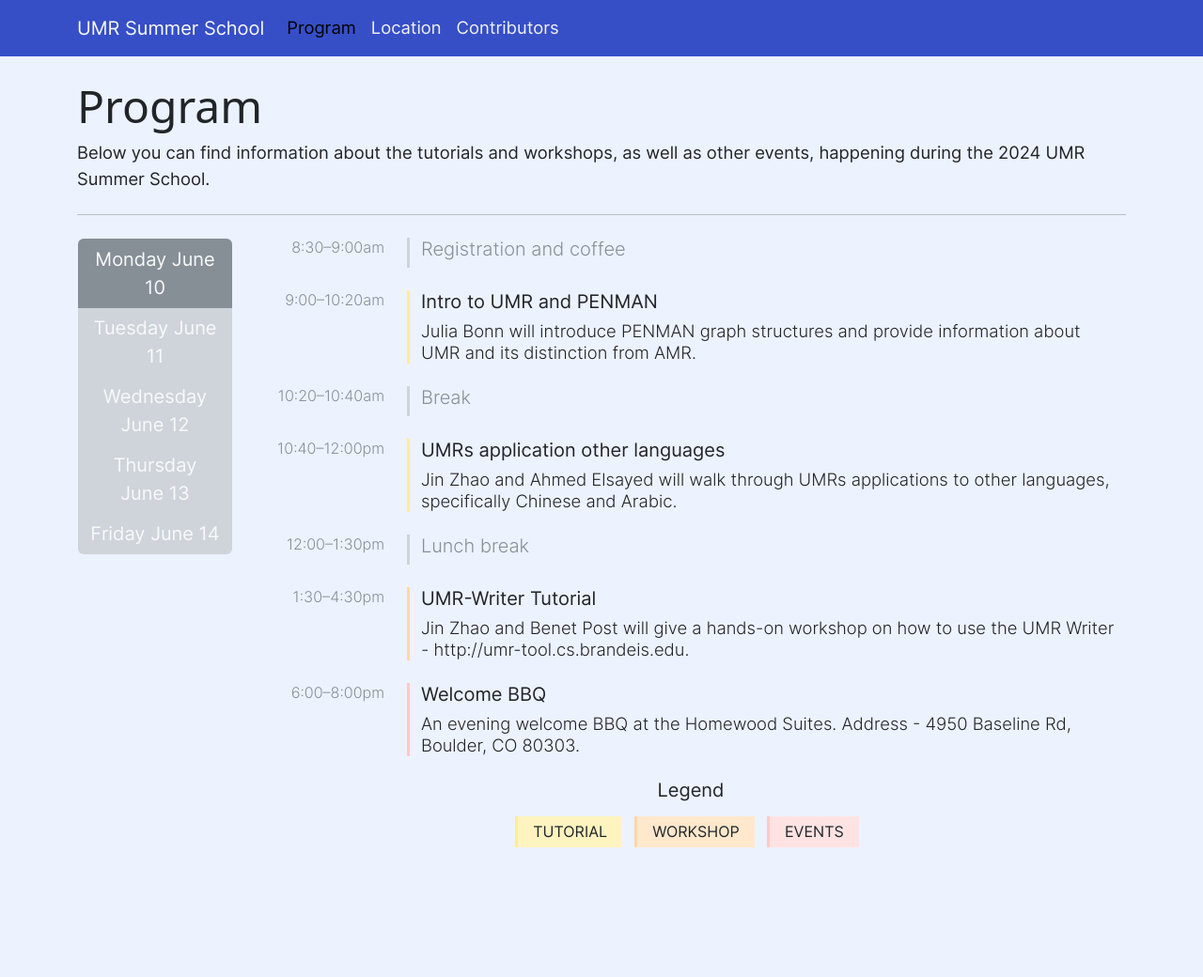
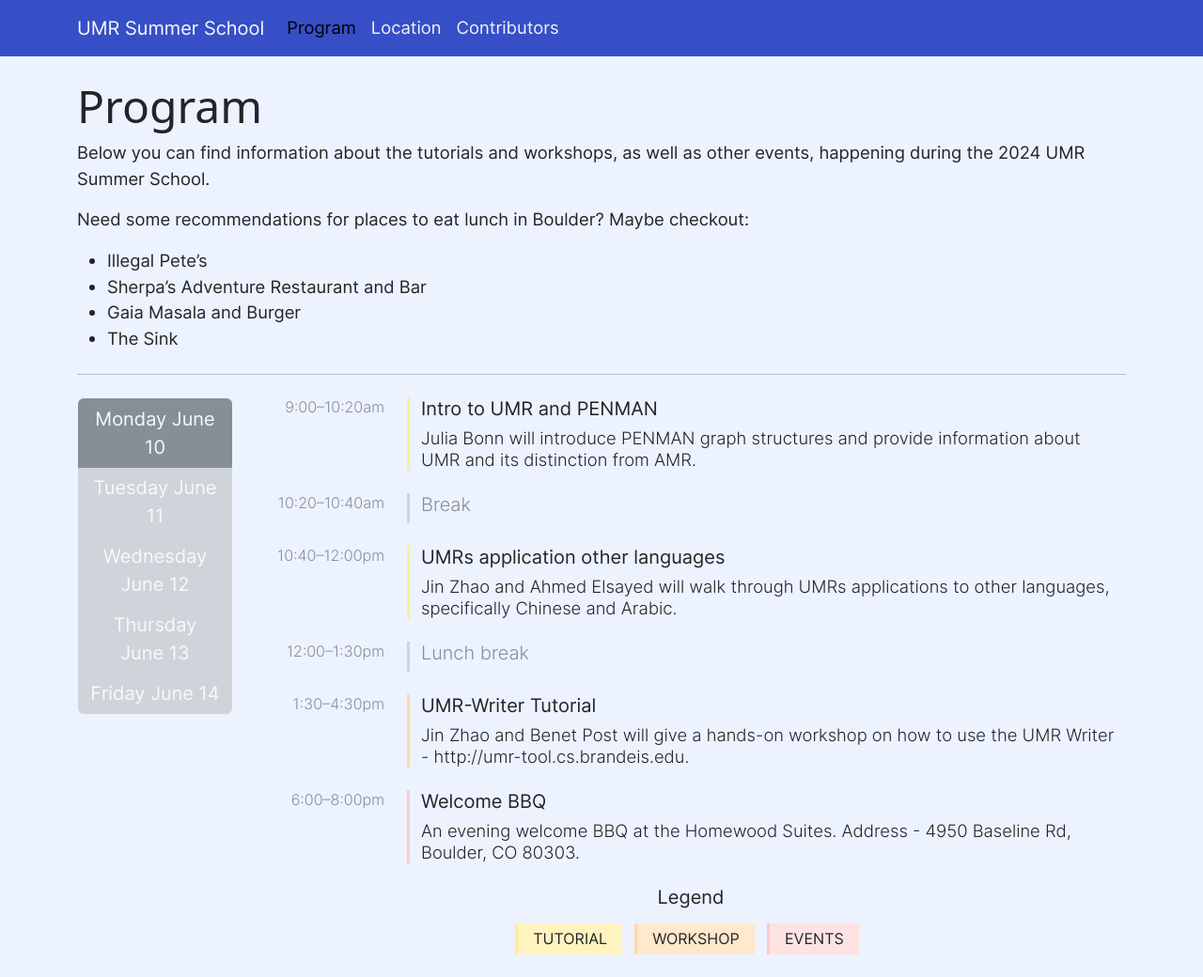
Before and after one commit to umr-summer-school/UMR_Summer_School, a Jekyll site: the page built from program.md, in a window 1280 px wide. Shown: the whole page at 94% size. Built offline with Jekyll 4.4.1, drawn with Linux system fonts in a browser that asks for light colours; before the commit the page ends 926 px from its top, so only the background shows below that.

Commit message:
adding schedule

```diff
--- a/_data/program.yml
+++ b/_data/program.yml
@@ -11,8 +11,6 @@ legend:
 days:
   - name: Monday June 10
     events:
-      - time: 8:30 to 9:00am
-        title: Registration and coffee
       - time: 9:00 to 10:20am
         title: Intro to UMR and PENMAN
         subtitle: Julia Bonn will introduce PENMAN graph structures and provide information about UMR and its distinction from AMR.
--- a/program.md
+++ b/program.md
@@ -6,3 +6,9 @@ navorder: 1
 ---
 
 Below you can find information about the tutorials and workshops, as well as other events, happening during the 2024 UMR Summer School.
+
+Need some recommendations for places to eat lunch in Boulder? Maybe checkout:
+- Illegal Pete's
+- Sherpa’s Adventure Restaurant and Bar
+- Gaia Masala and Burger
+- The Sink
```
